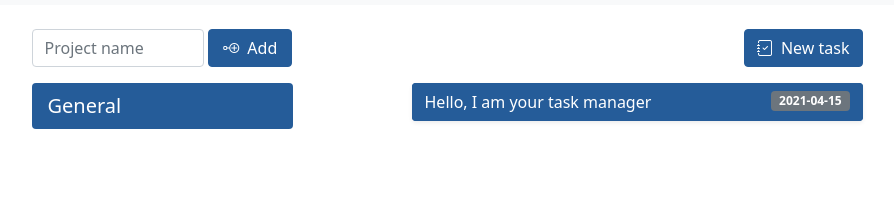
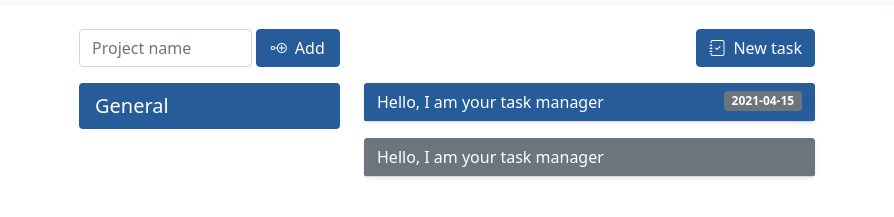
Before and after one commit to cyonii/todo-app, a website built with webpack: page src/index.html in a window 1280 px wide. Shown: the part 51-268 px from the top of the page, without its empty margins (193-1087 px from the left). Built offline with nearby package versions, Linux system fonts and the light colour scheme.

Commit message:
Render todo cards dynamically

```diff
--- a/src/index.html
+++ b/src/index.html
@@ -40,8 +40,6 @@
           <div class="nav flex-column nav-pills" id="project-stack" role="tablist" aria-orientation="vertical"></div>
         </div>
 
-        <div class="col-lg-1 d-none d-lg-block"></div>
-
         <!-- ToDo column -->
         <div class="col-sm-7 col-lg-5 py-4">
           <div class="d-flex mb-2 mb-md-3">
@@ -52,7 +50,7 @@
           <div id="todo-stack">
             <!-- Dummy ToDo -->
             <div class="card overflow-hidden border-0 shadow-sm mb-3">
-              <div class="card-head">
+              <div class="card-header p-0">
                 <button
                   class="btn btn-primary d-flex  align-items-center justify-content-between w-100 text-start fw-light rounded-0"
                   type="button" data-bs-toggle="collapse" data-bs-target="#collapseExample" aria-expanded="false"
@@ -62,12 +60,8 @@
               </div>
               <div class="collapse" id="collapseExample">
                 <div class="card-body rounded-bottom border border-top-0">
-                  <h6 class="card-title fw-bold">Hello, I am your task manager</h6>
                   <p class="card-text mb-0 text-primary">
                     I will help you organize your plan
-                  </p>
-                  <p class="card-text">
-                    <small class="text-muted fw-light">Due on: 2021-04-15</small>
                   </p>
                   <div class="alert alert-secondary border-0 py-1 fw-light mb-0">
                     <small><i>You can delete me when you want</i></small>
--- a/src/index.js
+++ b/src/index.js
@@ -16,20 +16,25 @@ if (localStorage.length < 1) {
 
   const newTodo = new ToDo({
     title: "Hello, I am your task manager",
-    projectId: domWorker.getActiveNav().id,
+    projectId: generalProject.id,
     description: "I will help you organize your plan",
     dueDate: new Date(),
     priority: "low",
     notes: "You can delete me when you want",
   });
+
+  newTodo.on("aftersave", (todo) => domWorker.appendTodo(todo));
   newTodo.save();
 } else {
   // Append projects stored on local storage
-  Project.getAll().forEach((data) => {
-    const newProject = new Project(data);
-    const active = newProject.name.match(/general/i) ? true : false;
+  Project.getAll().forEach((project) => {
+    const active = project.name.match(/general/i) ? true : false;
+    domWorker.appendProject(project, active);
+  });
 
-    domWorker.appendProject(newProject, active);
+  // Append todos stored on local storage in the active project's pane
+  ToDo.getAll().forEach((todo) => {
+    domWorker.appendTodo(todo);
   });
 }
 
--- a/src/js/domWorker.js
+++ b/src/js/domWorker.js
@@ -2,35 +2,6 @@ import Project from "./project";
 import ToDo from "./todo";
 
 export default (() => {
-  function _makeProjectNav(project) {
-    const navBtn = document.createElement("button");
-
-    navBtn.classList.add("nav-link", "lead", "text-primay", "text-start");
-    navBtn.innerText = project.name;
-    setAttributes(navBtn, { id: project.id, "data-bs-toggle": "pill" });
-
-    return navBtn;
-  }
-
-  function _makeTodoCard(todo) {
-    const card = document.createElement("div");
-    const cardBody = document.createElement("div");
-    const cardTitle = document.createElement("h6");
-
-    cardTitle.innerText = todo.title;
-    cardBody.appendChild(cardTitle);
-    card.appendChild(cardBody);
-
-    return card;
-  }
-
-  function _projectSwitchEvent(event) {
-    let project = Project.get(event.currentTarget.id);
-    let todos = ToDo.getAllByProject(project.id);
-
-    console.log(todos);
-  }
-
   function appendProject(project, active = false) {
     const projectStack = document.getElementById("project-stack");
     const projectNav = _makeProjectNav(project);
@@ -38,6 +9,12 @@ export default (() => {
 
     projectNav.onclick = _projectSwitchEvent;
     projectStack.appendChild(projectNav);
+  }
+
+  function appendTodo(todo) {
+    const todoStack = document.getElementById("todo-stack");
+
+    todoStack.appendChild(_makeTodoCard(todo));
   }
 
   function getActiveNav() {
@@ -54,5 +31,59 @@ export default (() => {
     }
   }
 
-  return { appendProject, getActiveNav, getProjectNavs, setAttributes };
+  function _makeProjectNav(project) {
+    const navBtn = document.createElement("button");
+
+    navBtn.classList.add("nav-link", "lead", "text-primay", "text-start");
+    navBtn.innerText = project.name;
+    setAttributes(navBtn, { id: project.id, "data-bs-toggle": "pill" });
+
+    return navBtn;
+  }
+
+  function _makeTodoCard(todo) {
+    const card = document.createElement("div");
+    const cardHeader = document.createElement("div");
+    const collapseToggler = document.createElement("button");
+    const collapse = document.createElement("div");
+    const cardBody = document.createElement("div");
+    const todoDesc = document.createElement("p");
+
+    card.classList.add("card", "overflow-hidden", "border-0", "shadow-sm", "mb-3");
+    cardHeader.classList.add("card-header", "p-0");
+    collapse.classList.add("collapse");
+    collapse.id = `${todo.projectId}Collapse`;
+    collapseToggler.innerText = todo.title;
+    collapseToggler.classList.add(
+      "btn",
+      "btn-secondary",
+      "d-flex",
+      "align-items-center",
+      "justify-content-between",
+      "w-100",
+      "text-start",
+      "fw-light",
+      "rounded-0"
+    );
+    setAttributes(collapseToggler, {
+      "data-bs-toggle": "collapse",
+      "data-bs-target": `#${todo.projectId}Collapse`,
+      "aria-expanded": "false",
+    });
+    cardBody.classList.add("card-body");
+    todoDesc.classList.add("card-text", "text-primary", "mb-0");
+    todoDesc.innerText = todo.description;
+
+    cardHeader.appendChild(collapseToggler);
+    card.appendChild(cardHeader);
+    cardBody.appendChild(todoDesc);
+    collapse.appendChild(cardBody);
+    card.appendChild(collapse);
+    return card;
+  }
+
+  function _projectSwitchEvent(event) {
+    let todos = ToDo.getAllByProject(event.currentTarget.id);
+  }
+  return { appendProject, appendTodo, getActiveNav, getProjectNavs, setAttributes };
 })();
--- a/src/js/todo.js
+++ b/src/js/todo.js
@@ -1,7 +1,9 @@
 import _ from "lodash";
+import EventEmitter from "events";
 
-export default class ToDo {
+export default class ToDo extends EventEmitter {
   constructor(props) {
+    super();
     this.title = props.title;
     this.projectId = props.projectId;
     this.description = props.description;
@@ -19,8 +21,14 @@ export default class ToDo {
       if (this.hasOwnProperty(prop)) ownProperties.push(prop);
     }
 
-    storedTodos.push(_.pick(this, ownProperties));
-    localStorage.setItem("todos", JSON.stringify(storedTodos));
+    try {
+      storedTodos.push(_.pick(this, ownProperties));
+      localStorage.setItem("todos", JSON.stringify(storedTodos));
+      this.emit("aftersave", this);
+      return true;
+    } catch (error) {
+      return false;
+    }
   }
 
   static getAllByProject(projectId) {
--- a/src/js/utilities.js
+++ b/src/js/utilities.js
@@ -1,3 +1,11 @@
+function generateRandomChar() {
+  const characters = "abcdefghijklmnopqrstuvwxyz".toUpperCase();
+
+  return characters.charAt(Math.floor(Math.random() * 1));
+}
+
 export function randomID() {
-  return Math.floor(Math.random(425367) * 10000000000);
+  const digits = Math.floor(Math.random(425367) * 10000000000);
+  const char = generateRandomChar();
+  return char + digits.toString();
 }
```
